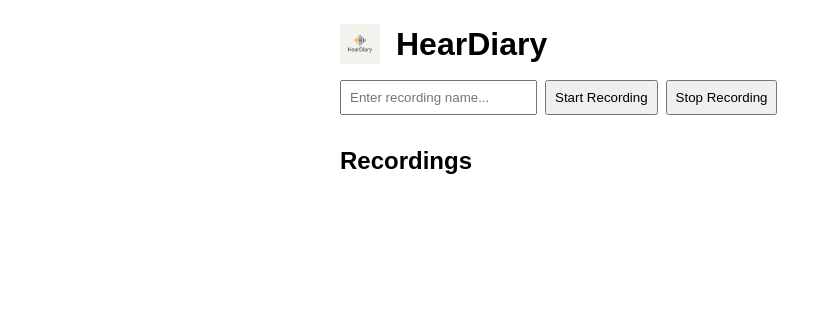
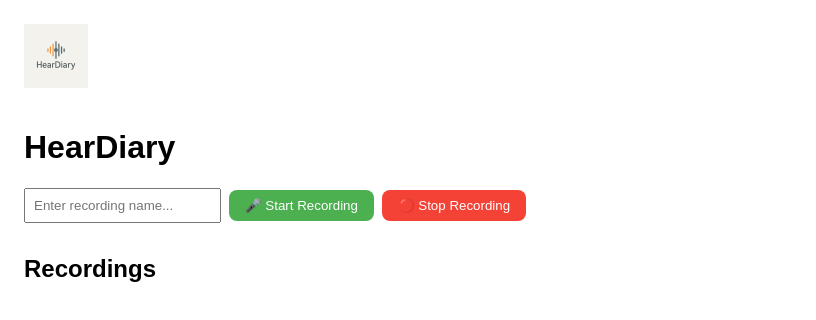
Before and after one commit to HearDiary/heardiary-app, a React app in the folder src/: page / in a window 1280 px wide. Shown: the top 320 px of the page, without its empty margins (0-816 px from the left). Built offline with nearby package versions, Linux system fonts and the light colour scheme; the HTML template or start-up script is replaced by a standard one.

Commit message:
Update main.tsx

```diff
--- a/src/main.tsx
+++ b/src/main.tsx
@@ -1,13 +1,14 @@
-/// main.tsx
 import React, { useState, useRef, useEffect } from 'react';
 import ReactDOM from 'react-dom/client';
 import logo from './assets/logo_icon_256.png';
 
 const App = () => {
-  const [recordings, setRecordings] = useState<{ name: string; url: string }[]>([]);
+  const [recordings, setRecordings] = useState([]);
   const [recordingName, setRecordingName] = useState('');
-  const mediaRecorderRef = useRef<MediaRecorder | null>(null);
-  const audioChunksRef = useRef<Blob[]>([]);
+  const mediaRecorderRef = useRef(null);
+  const audioChunksRef = useRef([]);
+  const [recordingTime, setRecordingTime] = useState(0);
+  const intervalRef = useRef(null);
 
   const startRecording = async () => {
     try {
@@ -23,16 +24,21 @@
       };
 
       mediaRecorder.onstop = () => {
+        clearInterval(intervalRef.current);
+        setRecordingTime(0);
         const audioBlob = new Blob(audioChunksRef.current, { type: 'audio/wav' });
         const audioUrl = URL.createObjectURL(audioBlob);
         setRecordings((prev) => [
           ...prev,
-          { name: recordingName || 'Untitled', url: audioUrl },
+          { name: recordingName || 'Untitled', url: audioUrl }
         ]);
         setRecordingName('');
       };
 
       mediaRecorder.start();
+      intervalRef.current = setInterval(() => {
+        setRecordingTime((prev) => prev + 1);
+      }, 1000);
     } catch (error) {
       console.error('Error accessing microphone:', error);
       alert('Please allow microphone access to record audio.');
@@ -45,13 +51,14 @@
     }
   };
 
+  const deleteRecording = (index) => {
+    setRecordings((prev) => prev.filter((_, i) => i !== index));
+  };
+
   return (
-    <div style={{ fontFamily: 'Arial', padding: '1rem', maxWidth: '600px', margin: 'auto' }}>
-      <div style={{ display: 'flex', alignItems: 'center', gap: '1rem', marginBottom: '1rem' }}>
-        <img src={logo} alt="HearDiary Logo" style={{ width: '40px', height: '40px' }} />
-        <h1 style={{ margin: 0 }}>HearDiary</h1>
-      </div>
-
+    <div style={{ fontFamily: 'Arial', padding: '1rem' }}>
+      <img src={logo} alt="HearDiary Logo" style={{ width: '64px', marginBottom: '1rem' }} />
+      <h1>HearDiary</h1>
       <input
         type="text"
         placeholder="Enter recording name..."
@@ -59,15 +66,23 @@
         onChange={(e) => setRecordingName(e.target.value)}
         style={{ padding: '0.5rem', marginRight: '0.5rem' }}
       />
-      <button onClick={startRecording} style={{ padding: '0.5rem', marginRight: '0.5rem' }}>Start Recording</button>
-      <button onClick={stopRecording} style={{ padding: '0.5rem' }}>Stop Recording</button>
+      <button onClick={startRecording} style={{ padding: '0.5rem 1rem', backgroundColor: '#4CAF50', color: '#fff', border: 'none', marginRight: '0.5rem', borderRadius: '8px' }}>
+        🎤 Start Recording
+      </button>
+      <button onClick={stopRecording} style={{ padding: '0.5rem 1rem', backgroundColor: '#f44336', color: '#fff', border: 'none', borderRadius: '8px' }}>
+        🔴 Stop Recording
+      </button>
+      <div style={{ marginTop: '0.5rem', fontSize: '0.9rem', color: '#888' }}>
+        {recordingTime > 0 && `Recording: ${recordingTime}s`}
+      </div>
 
       <h2 style={{ marginTop: '2rem' }}>Recordings</h2>
-      <ul style={{ listStyle: 'none', paddingLeft: 0 }}>
+      <ul style={{ paddingLeft: '1.2rem' }}>
         {recordings.map((rec, index) => (
           <li key={index} style={{ marginBottom: '1rem' }}>
-            <strong>{rec.name}</strong>
+            <strong>{rec.name}</strong> –
             <audio controls src={rec.url} style={{ display: 'block', marginTop: '0.5rem' }} />
+            <button onClick={() => deleteRecording(index)} style={{ marginTop: '0.3rem', background: '#ddd', border: 'none', padding: '0.3rem 0.5rem', borderRadius: '6px' }}>Delete</button>
           </li>
         ))}
       </ul>
@@ -75,4 +90,4 @@
   );
 };
 
-ReactDOM.createRoot(document.getElementById('root')!).render(<App />);
+ReactDOM.createRoot(document.getElementById('root')).render(<App />);
```
